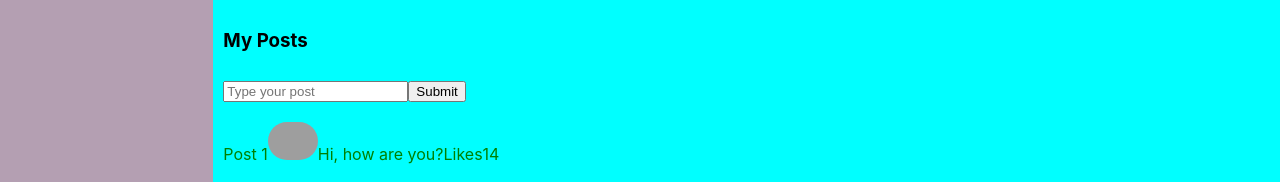
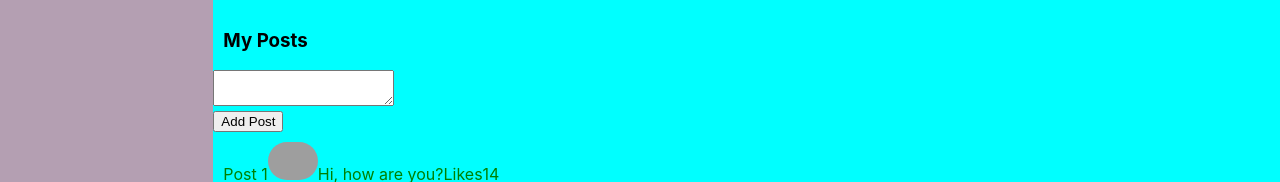
Before and after one commit to Mariyq1/react-project1, a React (Create React App) app: page /profile in a window 1280 px wide. Shown: the part 324-506 px from the top of the page. Built offline with nearby package versions, Linux system fonts and the light colour scheme; grey boxes are pictures that could not be loaded.

Commit message:
Add text when clicking button

```diff
--- a/src/App.js
+++ b/src/App.js
@@ -6,20 +6,19 @@ import Dialogs from './Components/Dialogs/Dialogs';
 import News from "./Components/News/News";
 import Music from "./Components/Music/Music";
 import Settings from "./Components/Settings/Settings";
-import { BrowserRouter, Routes, Route } from 'react-router-dom';
+import { Routes, Route } from 'react-router-dom';
 
 function App(props) {
 
   return (
-    <BrowserRouter>
+
     <div className="App">
       <Header/>
       <Navbar/>
       <div className="App-content">
         <Routes>
-          <Route path="/profile" element={<Profile postData={props.postData}/>}/>
-          <Route path="/dialogs" element={<Dialogs dialogs={props.dialogs}
-          messages={props.messages}/>}/>
+          <Route path="/profile" element={<Profile state={props.state.profilePage}/>}/>
+          <Route path="/dialogs" element={<Dialogs state={props.state.messagesPage}/>}/>
           <Route path="/news" element={<News/>}/>
           <Route path="/music" element={<Music/>}/>
           <Route path="/settings" element={<Settings/>}/>
@@ -28,7 +27,7 @@ function App(props) {
       </div>
 
     </div>
-    </BrowserRouter>
+
   );
 }
 
--- a/src/Components/Dialogs/Dialogs.js
+++ b/src/Components/Dialogs/Dialogs.js
@@ -6,12 +6,22 @@ import Messages from "./Messages/Messages";
 
 
 export default function Dialogs(props){
-    let dialogsElements = props.dialogs
+    let dialogsElements = props.state.dialogs
     .map (d => <DialogItem name={d.name} id={d.id}/>);
-    let messagesElements = props.messages
+    let messagesElements = props.state.messages
     .map (m => <Messages message={m.message} id={m.id}/>)
-
+    function addMessage(){
+        let message = newMessageElement.current.value;
+        alert(message);
+    }
+    let newMessageElement = React.createRef();
    return <div className={classes.Dialogs}>
+    <div>
+        <textarea ref={newMessageElement}></textarea>
+    </div>
+    <div>
+        <button onClick={addMessage}>Add</button>
+    </div>
     <Messages/>
     <DialogItem/>
        <div className={classes.dialogItems}>
--- a/src/Components/Profile/Posts/MyPosts.js
+++ b/src/Components/Profile/Posts/MyPosts.js
@@ -4,16 +4,24 @@ import classes from "./MyPosts.module.css";
 
 
 export default function MyPosts(props){
-    let myPostsElement = props.postData
+    let myPostsElement = props.posts
     .map(d=> <MyPost name={d.message} counts={d.counts}/>);
+
+    function addPost(){
+        let text = newPostElement.current.value;
+        alert(text);
+    }
+    let newPostElement = React.createRef();
     return <div className={classes.postsBox}>
          <div>
             <h3>My Posts</h3>
         </div>
-            <form>
-                <input type="search" placeholder="Type your post"/>
-                <input type="submit"/>
-            </form>
+        <div>
+            <textarea ref={newPostElement}></textarea>
+            </div>
+            <div>
+                <button onClick={addPost}>Add Post</button>
+            </div>
         {myPostsElement}
     </div>
 }
--- a/src/Components/Profile/Profile.js
+++ b/src/Components/Profile/Profile.js
@@ -7,6 +7,6 @@ export default function Profile(props){
 
     return <div className="Profile">
         <ProfileInfo/>
-        <MyPosts postData={props.postData}/>
+        <MyPosts posts={props.state.posts}/>
     </div>
 }
--- a/src/index.js
+++ b/src/index.js
@@ -2,29 +2,20 @@ import React from 'react';
 import ReactDOM from 'react-dom/client';
 import './index.css';
 import App from './App';
+import state from "./red/state";
+import { BrowserRouter} from 'react-router-dom';
 import reportWebVitals from './reportWebVitals';
 
 
-let postData= [
-        {message: 'Hi, how are you?', counts:14},
-        {message: 'I am very good!', counts:1}
-    ]
-let dialogs = [
-        {id: 1, name: "Mariya"},
-        {id: 2, name:"Yurii"}
-    ]
-let messages = [
-        {id: 1, message: "Hello, how are you"},
-        {id:2, message:"I am very good and you"},
-        {id:3, message:"OK"}
-    ]
 
 const root = ReactDOM.createRoot(document.getElementById('root'));
 root.render(
+  <BrowserRouter>
 
   <React.StrictMode>
-    <App postData={postData} dialogs={dialogs} messages={messages}/>
+    <App state={state}/>
   </React.StrictMode>
+  </BrowserRouter>
 );
 
 // If you want to start measuring performance in your app, pass a function
--- /dev/null
+++ b/src/red/state.js
@@ -0,0 +1,22 @@
+
+let state = {
+    profilePage:{
+        posts: [
+        {message: 'Hi, how are you?', counts:14},
+        {message: 'I am very good!', counts:1}
+    ]
+    },
+    messagesPage:{
+        dialogs: [
+        {id: 1, name: "Mariya"},
+        {id: 2, name:"Yurii"}
+    ],
+        messages: [
+        {id: 1, message: "Hello, how are you"},
+        {id:2, message:"I am very good and you"},
+        {id:3, message:"OK"}
+    ]
+    }
+
+}
+export default state;
```
